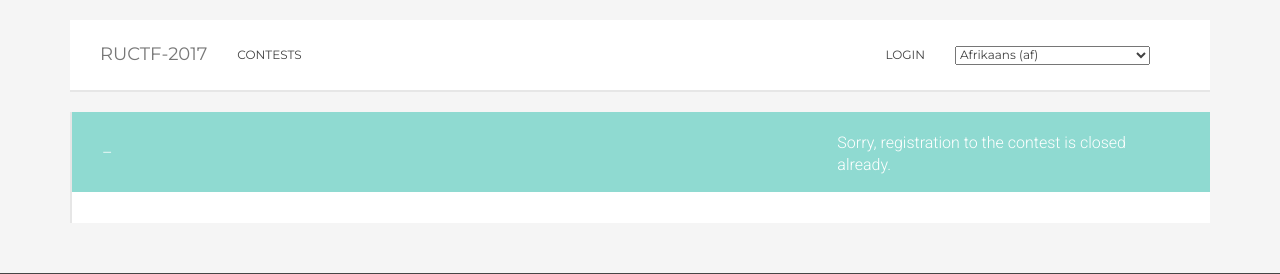
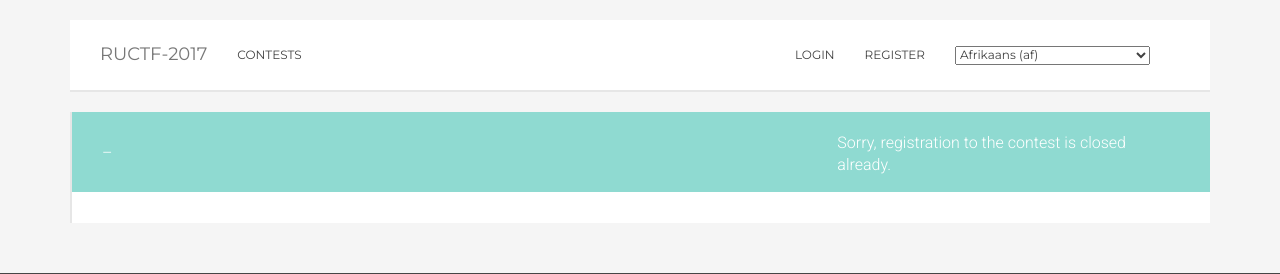
Before and after one commit to andgein/drapo, a Django app: template src/web/contests/templates/contests/contest.html in a window 1280 px wide. Shown: the top 274 px of the page. Run offline with Django 3.2, Linux system fonts and the light colour scheme; the template is opened without the code that fills it, so the values that code supplies are empty; some libraries are stand-ins or nearby versions.

Commit message:
Enable registration

```diff
--- a/src/web/templates/_navbar.html
+++ b/src/web/templates/_navbar.html
@@ -52,7 +52,7 @@
                     </li>
                 {% else %}
                     <li><a href="{% url 'users:login' %}?next={{ request.path }}">{% trans 'Login' %}</a></li>
-                    {#<li><a href="{% url 'users:register' %}">{% trans 'Register' %}</a></li>#}
+                    <li><a href="{% url 'users:register' %}">{% trans 'Register' %}</a></li>
                 {% endif %}
 
                 <li class="nav-divider"></li>
```
